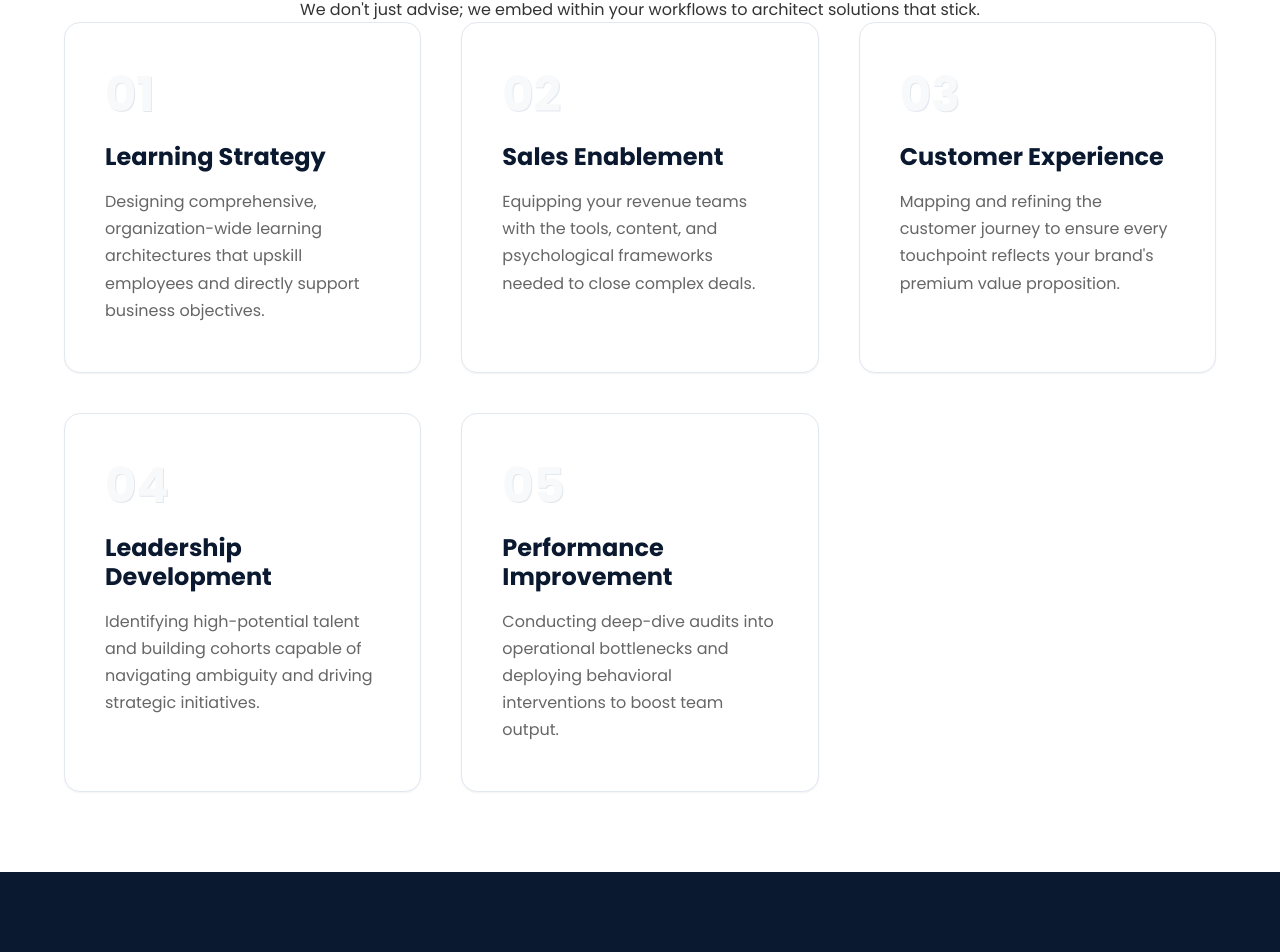
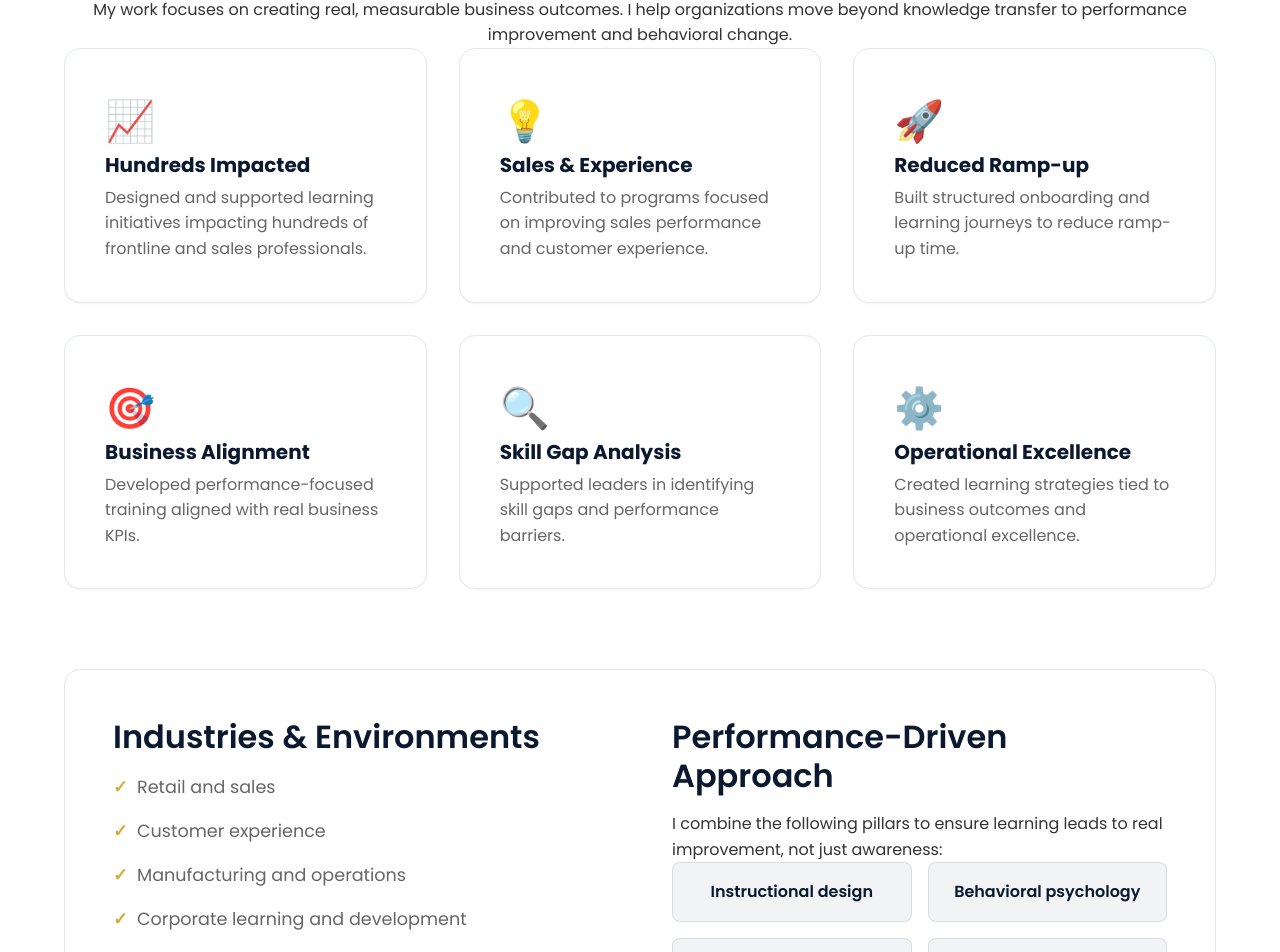
Before and after one commit to saurabhsaini789/saini-academy, a Next.js app: page /saini-academy/consulting in a window 1280 px wide. Shown: the part 518-1470 px from the top of the page. Built offline with nearby package versions, Linux system fonts and the light colour scheme.

Commit message:
Add Measurable Impact section to Consulting page

```diff
--- a/src/app/consulting/page.css
+++ b/src/app/consulting/page.css
@@ -85,3 +85,114 @@
 .text-white {
     color: var(--color-background) !important;
 }
+
+/* Measurable Impact Section */
+.impact-section {
+    border-bottom: 1px solid var(--color-border);
+}
+
+.impact-grid {
+    display: grid;
+    grid-template-columns: repeat(auto-fit, minmax(320px, 1fr));
+    gap: 2rem;
+}
+
+.impact-card {
+    background-color: var(--color-background);
+    padding: 2.5rem;
+    border-radius: var(--radius-lg);
+    box-shadow: var(--shadow-sm);
+    border: 1px solid var(--color-border);
+    transition: transform var(--transition-normal), box-shadow var(--transition-normal);
+}
+
+.impact-card:hover {
+    transform: translateY(-8px);
+    box-shadow: var(--shadow-lg);
+    border-color: var(--color-primary);
+}
+
+.impact-icon {
+    font-size: 2.5rem;
+    opacity: 0.9;
+}
+
+.impact-title {
+    font-size: 1.25rem;
+    color: var(--color-primary);
+}
+
+.impact-desc {
+    color: var(--color-text-muted);
+    font-size: 1rem;
+    line-height: 1.6;
+}
+
+.impact-pillars-row {
+    display: grid;
+    grid-template-columns: 1fr 1fr;
+    gap: 4rem;
+    margin-top: 5rem;
+    background-color: var(--color-background);
+    padding: 3rem;
+    border-radius: var(--radius-lg);
+    border: 1px solid var(--color-border);
+    box-shadow: var(--shadow-sm);
+}
+
+.impact-list {
+    list-style: none;
+    padding: 0;
+}
+
+.impact-list li {
+    padding-left: 1.5rem;
+    position: relative;
+    margin-bottom: 1rem;
+    font-size: 1.1rem;
+    color: var(--color-text-muted);
+}
+
+.impact-list li::before {
+    content: '✓';
+    position: absolute;
+    left: 0;
+    color: var(--color-accent);
+    font-weight: bold;
+}
+
+.pillars-grid {
+    display: grid;
+    grid-template-columns: 1fr 1fr;
+    gap: 1rem;
+}
+
+.pillar-item {
+    background-color: rgba(10, 25, 47, 0.05);
+    /* very light primary variant */
+    padding: 1rem;
+    border-radius: var(--radius-md);
+    font-weight: 600;
+    color: var(--color-primary);
+    text-align: center;
+    border: 1px solid rgba(10, 25, 47, 0.1);
+    transition: all var(--transition-fast);
+}
+
+.pillar-item:hover {
+    background-color: var(--color-primary);
+    color: var(--color-background);
+    transform: translateY(-2px);
+}
+
+@media (max-width: 768px) {
+    .impact-pillars-row {
+        grid-template-columns: 1fr;
+        gap: 2.5rem;
+        padding: 2rem;
+    }
+
+    .pillars-grid {
+        grid-template-columns: 1fr;
+    }
+}
--- a/src/app/consulting/page.tsx
+++ b/src/app/consulting/page.tsx
@@ -10,6 +10,78 @@ export default function Consulting() {
                     <p className="hero-subtitle">
                         Strategic interventions designed to elevate your organizational performance, align your teams, and drive sustainable revenue growth.
                     </p>
+                </div>
+            </section>
+
+            {/* Measurable Impact Section */}
+            <section className="section bg-surface impact-section">
+                <div className="container">
+                    <div className="text-center section-header max-w-lg mx-auto">
+                        <h2 className="heading-md mb-2">Measurable Impact, Not Just Training</h2>
+                        <p className="section-subtitle">
+                            My work focuses on creating real, measurable business outcomes.
+                            I help organizations move beyond knowledge transfer to performance improvement and behavioral change.
+                        </p>
+                    </div>
+
+                    <div className="impact-grid mb-4">
+                        <div className="impact-card">
+                            <div className="impact-icon mb-2">📈</div>
+                            <h3 className="impact-title mb-1">Hundreds Impacted</h3>
+                            <p className="impact-desc">Designed and supported learning initiatives impacting hundreds of frontline and sales professionals.</p>
+                        </div>
+                        <div className="impact-card">
+                            <div className="impact-icon mb-2">💡</div>
+                            <h3 className="impact-title mb-1">Sales & Experience</h3>
+                            <p className="impact-desc">Contributed to programs focused on improving sales performance and customer experience.</p>
+                        </div>
+                        <div className="impact-card">
+                            <div className="impact-icon mb-2">🚀</div>
+                            <h3 className="impact-title mb-1">Reduced Ramp-up</h3>
+                            <p className="impact-desc">Built structured onboarding and learning journeys to reduce ramp-up time.</p>
+                        </div>
+                        <div className="impact-card">
+                            <div className="impact-icon mb-2">🎯</div>
+                            <h3 className="impact-title mb-1">Business Alignment</h3>
+                            <p className="impact-desc">Developed performance-focused training aligned with real business KPIs.</p>
+                        </div>
+                        <div className="impact-card">
+                            <div className="impact-icon mb-2">🔍</div>
+                            <h3 className="impact-title mb-1">Skill Gap Analysis</h3>
+                            <p className="impact-desc">Supported leaders in identifying skill gaps and performance barriers.</p>
+                        </div>
+                        <div className="impact-card">
+                            <div className="impact-icon mb-2">⚙️</div>
+                            <h3 className="impact-title mb-1">Operational Excellence</h3>
+                            <p className="impact-desc">Created learning strategies tied to business outcomes and operational excellence.</p>
+                        </div>
+                    </div>
+
+                    <div className="impact-pillars-row">
+                        <div className="impact-pillars-column">
+                            <h3 className="heading-sm mb-2 text-primary">Industries & Environments</h3>
+                            <ul className="impact-list">
+                                <li>Retail and sales</li>
+                                <li>Customer experience</li>
+                                <li>Manufacturing and operations</li>
+                                <li>Corporate learning and development</li>
+                            </ul>
+                        </div>
+                        <div className="impact-pillars-column">
+                            <h3 className="heading-sm mb-2 text-primary">Performance-Driven Approach</h3>
+                            <p className="mb-2">I combine the following pillars to ensure learning leads to real improvement, not just awareness:</p>
+                            <div className="pillars-grid">
+                                <div className="pillar-item">Instructional design</div>
+                                <div className="pillar-item">Behavioral psychology</div>
+                                <div className="pillar-item">Data insights</div>
+                                <div className="pillar-item">Performance consulting</div>
+                            </div>
+                        </div>
+                    </div>
+
+                    <div className="text-center mt-4 pt-3">
+                        <Link href="/contact" className="btn btn-primary btn-lg">Book a Performance Consultation</Link>
+                    </div>
                 </div>
             </section>
 
```
